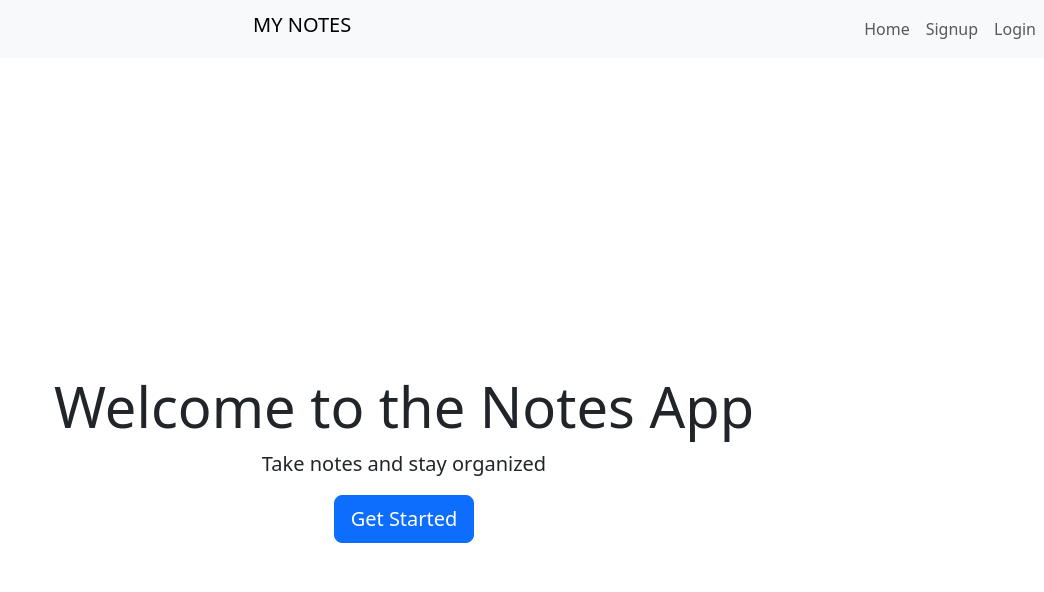
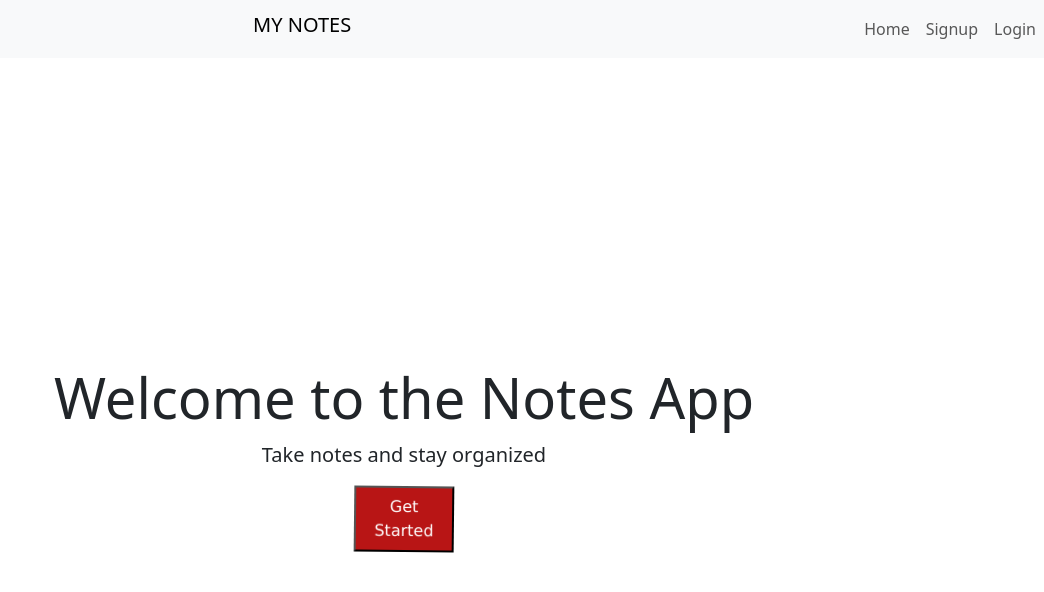
Before and after one commit to WanjaNjunge/diary, a React (Create React App) app in the folder client/: page / in a window 1280 px wide. Shown: the top 592 px of the page, without its empty margins (236-1280 px from the left). Built offline with nearby package versions, Linux system fonts and the light colour scheme.

Commit message:
Added button styling to home page

```diff
--- a/client/src/index.css
+++ b/client/src/index.css
@@ -19,6 +19,52 @@ input.form-control {
 }
 input[type="file"] {
   width: 100%;
+}
+
+/*Button*/
+.bn53 {
+  background-color: #b81515;
+  color: white;
+  padding: 7px;
+  width: 100px;
+  font-family: Verdana, Geneva, Tahoma, sans-serif;
+  animation: bn53bounce 4s infinite;
+  cursor: pointer;
+}
+
+@keyframes bn53bounce {
+  5%,
+  50% {
+    transform: scale(1);
+  }
+
+  10% {
+    transform: scale(1);
+  }
+
+  15% {
+    transform: scale(1);
+  }
+
+  20% {
+    transform: scale(1) rotate(-5deg);
+  }
+
+  25% {
+    transform: scale(1) rotate(5deg);
+  }
+
+  30% {
+    transform: scale(1) rotate(-3deg);
+  }
+
+  35% {
+    transform: scale(1) rotate(2deg);
+  }
+
+  40% {
+    transform: scale(1) rotate(0);
+  }
 }
 
 
@@ -81,8 +127,8 @@ Auth Component
 }
 
 .auth form input, .form form input, button {
-  background-color: crimson;
-  color: white;
+  background-color: white;
+  color: black;
   padding: 8px;
   border-radius: 5px;
   display: block;
--- a/client/src/pages/Home.js
+++ b/client/src/pages/Home.js
@@ -5,7 +5,7 @@ const Home = (props) => {
     <div className="d-flex flex-column justify-content-center align-items-center vh-100">
       <h1 className="display-4">Welcome to the Notes App</h1>
       <p className="lead">Take notes and stay organized</p>
-      <button className="btn btn-primary btn-lg">Get Started</button>
+      <button className="bn53">Get Started</button>
     </div>
   );
 };
```
